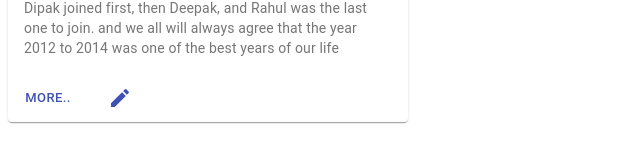
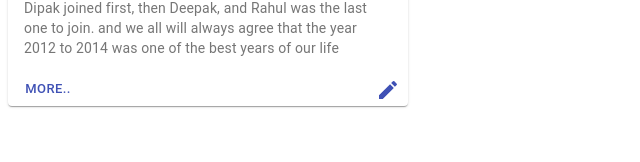
Before and after one commit to rahulrrai/timeline-ui, a React (Create React App) app: page / in a window 1280 px wide. Shown: the part 236-398 px from the top of the page, without its empty margins (0-640 px from the left). Built offline with nearby package versions, Linux system fonts and the light colour scheme.

Commit message:
To position the edit button correctly on the card

```diff
--- a/src/card/TimelineCard.css
+++ b/src/card/TimelineCard.css
@@ -6,3 +6,19 @@
   padding-left: 10px;
   right: 0px;
 }
+
+.timelineCard-edit-icon {
+  width: 15%;
+}
+
+.timelineCard-more-button {
+  width: 85%;
+}
+
+.card-bottom-section-container {
+  width: 100%;
+  display: flex;
+  flex-direction: row;
+  padding-left: 2%;
+  padding-right: 2%;
+}
--- a/src/card/TimelineCard.tsx
+++ b/src/card/TimelineCard.tsx
@@ -42,14 +42,18 @@ function TimelineCard() {
         </CardContent>
       </CardActionArea>
 
-      <CardActions>
+      <div className="card-bottom-section-container">
+        <div className="timelineCard-more-button">
           <Button size="small" color="primary">
             More..
           </Button>
+        </div>
+        <div className="timelineCard-edit-icon">
           <Button size="small" color="primary">
             <EditIcon />
           </Button>
-      </CardActions>
+        </div>
+      </div>
     </Card>
   );
 }
```
Lines whose indentation alone changed are shown as unchanged.
